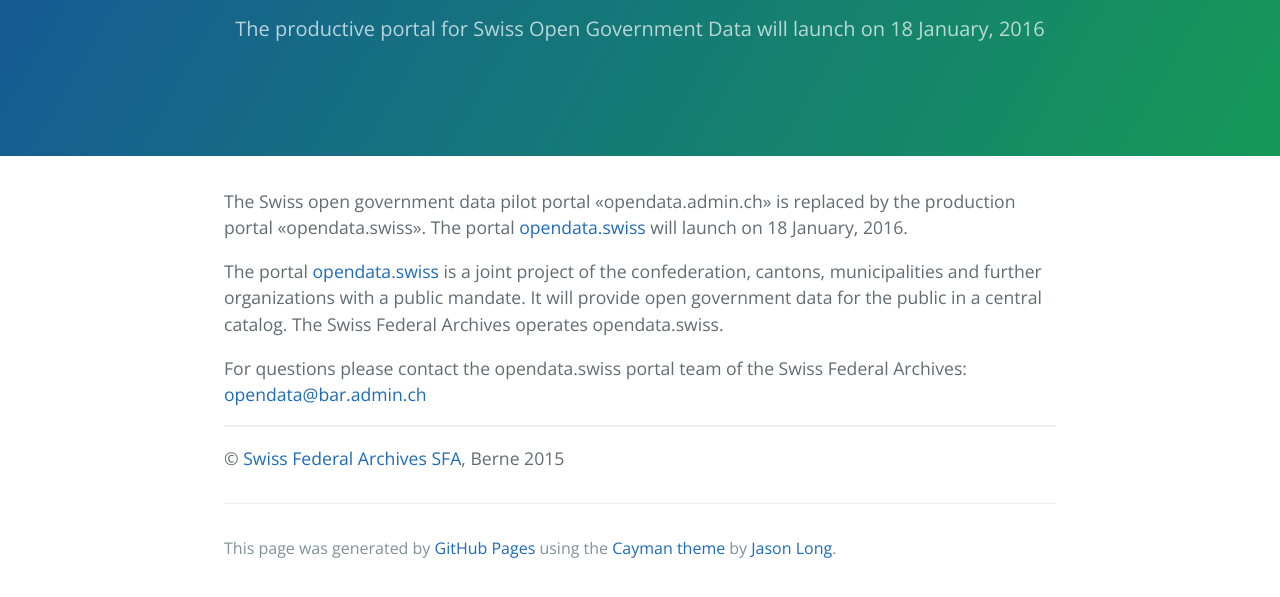
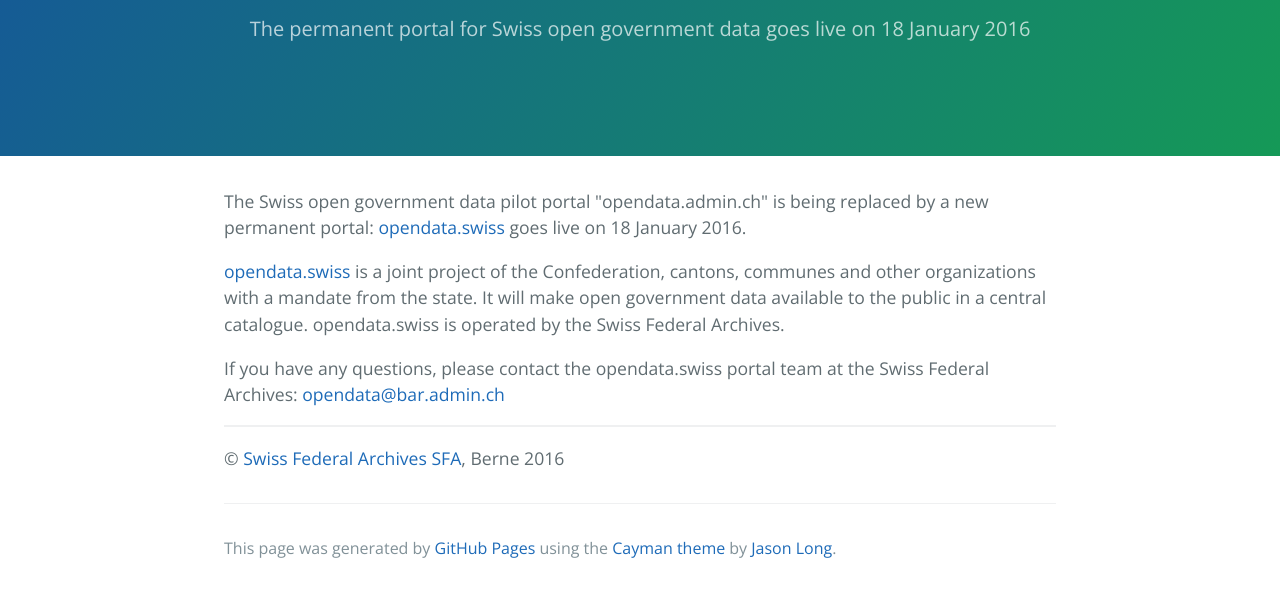
Before and after one commit to opendata-swiss/opendata-swiss.github.io, a plain HTML site: page index.html in a window 1280 px wide. Shown: the part 161-758 px from the top of the page. Drawn offline with nearby package versions, Linux system fonts and the light colour scheme.

Commit message:
Replace master branch with page content via GitHub

```diff
--- a/index.html
+++ b/index.html
@@ -12,19 +12,19 @@
   <body>
     <section class="page-header">
       <h1 class="project-name">opendata.swiss</h1>
-      <h2 class="project-tagline">The productive portal for Swiss Open Government Data will launch on 18 January, 2016 </h2>
+      <h2 class="project-tagline">The permanent portal for Swiss open government data goes live on 18 January 2016</h2>
     </section>
 
     <section class="main-content">
-      <p>The Swiss open government data pilot portal «opendata.admin.ch» is replaced by the production portal «opendata.swiss». The portal <a href="http://opendata.swiss">opendata.swiss</a> will launch on 18 January, 2016.</p>
+      <p>The Swiss open government data pilot portal "opendata.admin.ch" is being replaced by a new permanent portal: <a href="http://opendata.swiss">opendata.swiss</a> goes live on 18 January 2016.</p>
 
-<p>The portal <a href="http://opendata.swiss">opendata.swiss</a> is a joint project of the confederation, cantons, municipalities and further organizations with a public mandate. It will provide open government data for the public in a central catalog. The Swiss Federal Archives operates opendata.swiss.</p>
+<p><a href="http://opendata.swiss">opendata.swiss</a> is a joint project of the Confederation, cantons, communes and other organizations with a mandate from the state. It will make open government data available to the public in a central catalogue. opendata.swiss is operated by the Swiss Federal Archives.</p>
 
-<p>For questions please contact the opendata.swiss portal team of the Swiss Federal Archives: <a href="mailto:opendata@bar.admin.ch">opendata@bar.admin.ch</a></p>
+<p>If you have any questions, please contact the opendata.swiss portal team at the Swiss Federal Archives: <a href="mailto:opendata@bar.admin.ch">opendata@bar.admin.ch</a></p>
 
 <hr>
 
-<p>© <a href="http://www.bar.admin.ch/themen/01648/index.html?lang=en">Swiss Federal Archives SFA</a>, Berne 2015</p>
+<p>© <a href="http://www.bar.admin.ch/themen/01648/index.html?lang=en">Swiss Federal Archives SFA</a>, Berne 2016</p>
 
       <footer class="site-footer">
 
--- a/params.json
+++ b/params.json
@@ -1 +1 @@
-{"name":"opendata.swiss","tagline":"The productive portal for Swiss Open Government Data will launch on 18 January, 2016 ","body":"The Swiss open government data pilot portal «opendata.admin.ch» is replaced by the production portal «opendata.swiss». The portal [opendata.swiss](http://opendata.swiss) will launch on 18 January, 2016.\r\n\r\nThe portal [opendata.swiss](http://opendata.swiss) is a joint project of the confederation, cantons, municipalities and further organizations with a public mandate. It will provide open government data for the public in a central catalog. The Swiss Federal Archives operates opendata.swiss.\r\n\r\nFor questions please contact the opendata.swiss portal team of the Swiss Federal Archives: opendata@bar.admin.ch\r\n\r\n***\r\n© [Swiss Federal Archives SFA](http://www.bar.admin.ch/themen/01648/index.html?lang=en), Berne 2015","google":"","note":"Don't delete this file! It's used internally to help with page regeneration."}
+{"name":"opendata.swiss","tagline":"The permanent portal for Swiss open government data goes live on 18 January 2016","body":"The Swiss open government data pilot portal \"opendata.admin.ch\" is being replaced by a new permanent portal: [opendata.swiss](http://opendata.swiss) goes live on 18 January 2016.\r\n\r\n[opendata.swiss](http://opendata.swiss) is a joint project of the Confederation, cantons, communes and other organizations with a mandate from the state. It will make open government data available to the public in a central catalogue. opendata.swiss is operated by the Swiss Federal Archives.\r\n\r\nIf you have any questions, please contact the opendata.swiss portal team at the Swiss Federal Archives: opendata@bar.admin.ch\r\n\r\n***\r\n© [Swiss Federal Archives SFA](http://www.bar.admin.ch/themen/01648/index.html?lang=en), Berne 2016\r\n\r\n\r\n\r\n\r\n\r\n\r\n\r\n\r\n","google":"","note":"Don't delete this file! It's used internally to help with page regeneration."}
```
